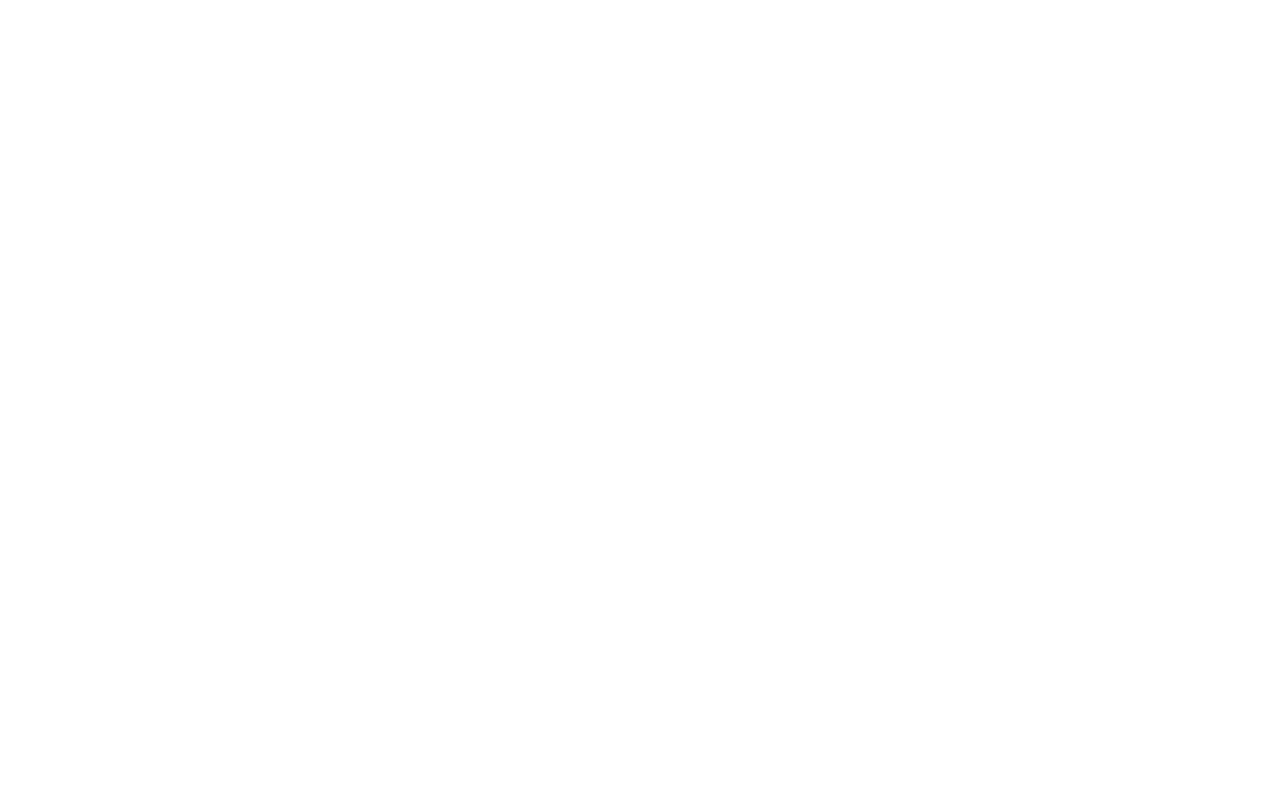
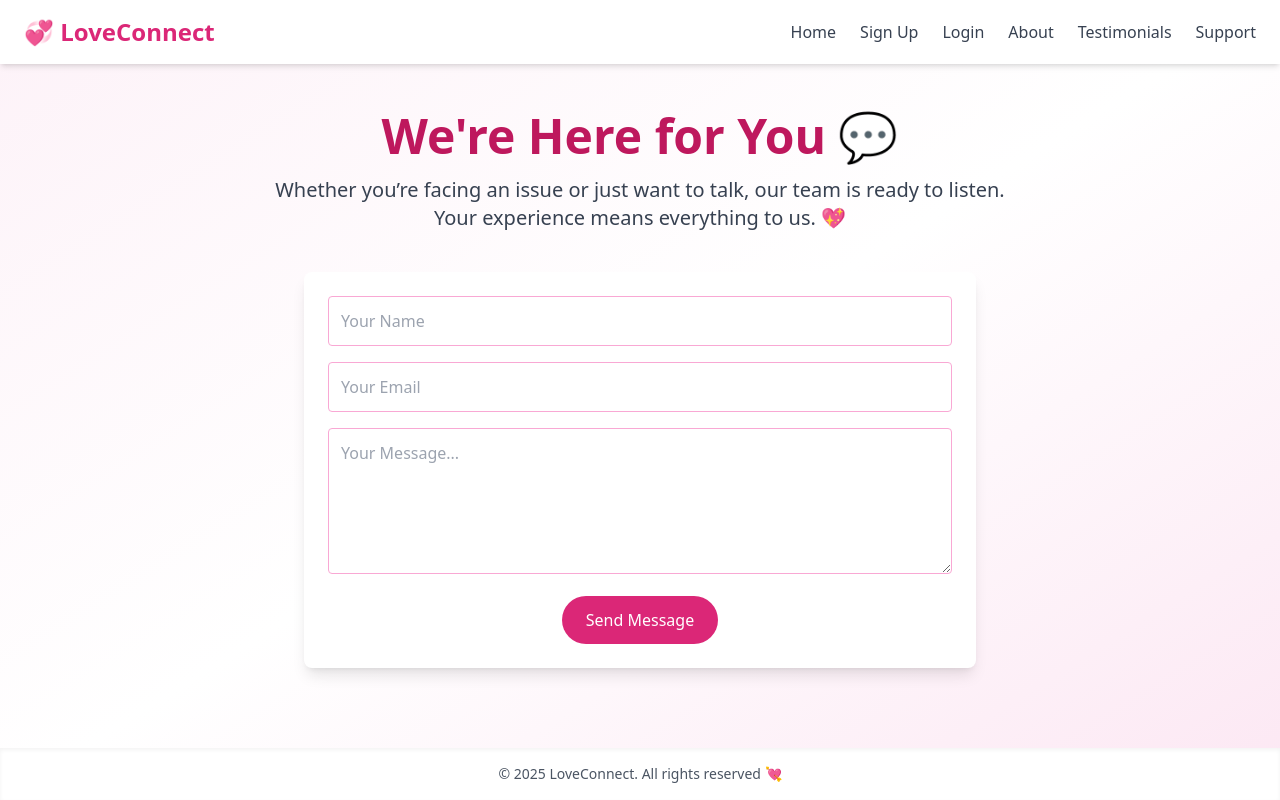
Before and after one commit to Ivy-Njeri/react, a React (Create React App) app: page /support in a window 1280 px wide. Before the commit this address had no page. Built offline with nearby package versions, Linux system fonts and the light colour scheme.

Commit message:
Added new chnages to the website

```diff
--- a/src/App.js
+++ b/src/App.js
@@ -5,6 +5,7 @@
 import SignupPage from './pages/SignupPage';
 import AboutPage from './pages/AboutPage';
 import AgeVerification from './components/AgeVerification';
+import SupportPage from './pages/SupportPage';
 
 function App() {
   return (
@@ -15,6 +16,7 @@
         <Route path="/signup" element={<SignupPage />} />
        <Route path="/about" element={<AboutPage/>}/>
        < Route path="/ageverification" element={<AgeVerification/>}/>
+       <Route path="/support" element={<SupportPage/>}/>
       </Routes>
     </Router>
   );
--- a/src/pages/SignupPage.jsx
+++ b/src/pages/SignupPage.jsx
@@ -37,7 +37,7 @@
     <div className="min-h-screen flex items-center justify-center bg-gradient-to-tr from-pink-50 via-rose-100 to-purple-100 p-4">
       <div className="bg-white/90 backdrop-blur-md shadow-2xl rounded-3xl p-10 w-full max-w-md transition duration-500 hover:shadow-pink-200">
         <h2 className="text-4xl font-extrabold text-center text-rose-600 mb-2 font-[Poppins]">
-          Join LoveLink 💫
+          Join LoveConnect 💞
         </h2>
         <p className="text-center text-gray-600 mb-6 font-light">
           Find meaningful connections and start your love journey today.
--- /dev/null
+++ b/src/pages/SupportPage.jsx
@@ -0,0 +1,84 @@
+// src/pages/SupportPage.jsx
+import React, { useState } from 'react';
+import { Menu, X } from 'lucide-react';
+import { Link } from 'react-router-dom';
+
+const SupportPage = () => {
+  const [menuOpen, setMenuOpen] = useState(false);
+
+  return (
+    <div className="min-h-screen flex flex-col font-sans bg-gradient-to-br from-pink-50 via-white to-pink-100">
+
+      {/* Navbar */}
+      <nav className="bg-white shadow-md px-6 py-4 flex justify-between items-center relative z-10">
+        <div className="text-2xl font-bold text-pink-600">💞 LoveConnect</div>
+
+        <div className="md:hidden">
+          <button onClick={() => setMenuOpen(!menuOpen)} className="text-pink-600 focus:outline-none">
+            {menuOpen ? <X size={28} /> : <Menu size={28} />}
+          </button>
+        </div>
+
+        <ul className="hidden md:flex gap-6 text-gray-700 font-medium">
+          <li><Link to="/">Home</Link></li>
+          <li><Link to="/signup">Sign Up</Link></li>
+          <li><Link to="/login">Login</Link></li>
+          <li><Link to="/about">About</Link></li>
+          <li><Link to="/testimonials">Testimonials</Link></li>
+          <li><Link to="/support">Support</Link></li>
+        </ul>
+
+        {/* Mobile menu */}
+        {menuOpen && (
+          <ul className="absolute top-16 left-0 w-full bg-white shadow-md p-4 flex flex-col gap-4 md:hidden text-gray-700 font-medium">
+            <li><Link to="/" onClick={() => setMenuOpen(false)}>Home</Link></li>
+            <li><Link to="/signup" onClick={() => setMenuOpen(false)}>Sign Up</Link></li>
+            <li><Link to="/login" onClick={() => setMenuOpen(false)}>Login</Link></li>
+            <li><Link to="/about" onClick={() => setMenuOpen(false)}>About</Link></li>
+            <li><Link to="/testimonials" onClick={() => setMenuOpen(false)}>Testimonials</Link></li>
+            <li><Link to="/support" onClick={() => setMenuOpen(false)}>Support</Link></li>
+          </ul>
+        )}
+      </nav>
+
+      {/* Main content */}
+      <main className="flex-grow px-4 md:px-20 py-12 text-center">
+        <h1 className="text-4xl md:text-5xl font-bold text-pink-700 mb-4">We're Here for You 💬</h1>
+        <p className="text-lg md:text-xl text-gray-700 max-w-3xl mx-auto mb-10">
+          Whether you’re facing an issue or just want to talk, our team is ready to listen. Your experience means everything to us. 💖
+        </p>
+
+        <form className="max-w-2xl mx-auto bg-white p-6 rounded-lg shadow-lg space-y-4">
+          <input
+            type="text"
+            placeholder="Your Name"
+            className="w-full border border-pink-300 rounded p-3 focus:outline-none focus:ring-2 focus:ring-pink-400"
+          />
+          <input
+            type="email"
+            placeholder="Your Email"
+            className="w-full border border-pink-300 rounded p-3 focus:outline-none focus:ring-2 focus:ring-pink-400"
+          />
+          <textarea
+            placeholder="Your Message..."
+            rows="5"
+            className="w-full border border-pink-300 rounded p-3 focus:outline-none focus:ring-2 focus:ring-pink-400"
+          ></textarea>
+          <button
+            type="submit"
+            className="bg-pink-600 text-white px-6 py-3 rounded-full hover:bg-pink-700 transition"
+          >
+            Send Message
+          </button>
+        </form>
+      </main>
+
+      {/* Footer */}
+      <footer className="bg-white shadow-inner p-4 text-center text-gray-600 text-sm">
+        © {new Date().getFullYear()} LoveConnect. All rights reserved 💘
+      </footer>
+    </div>
+  );
+};
+
+export default SupportPage;
```
